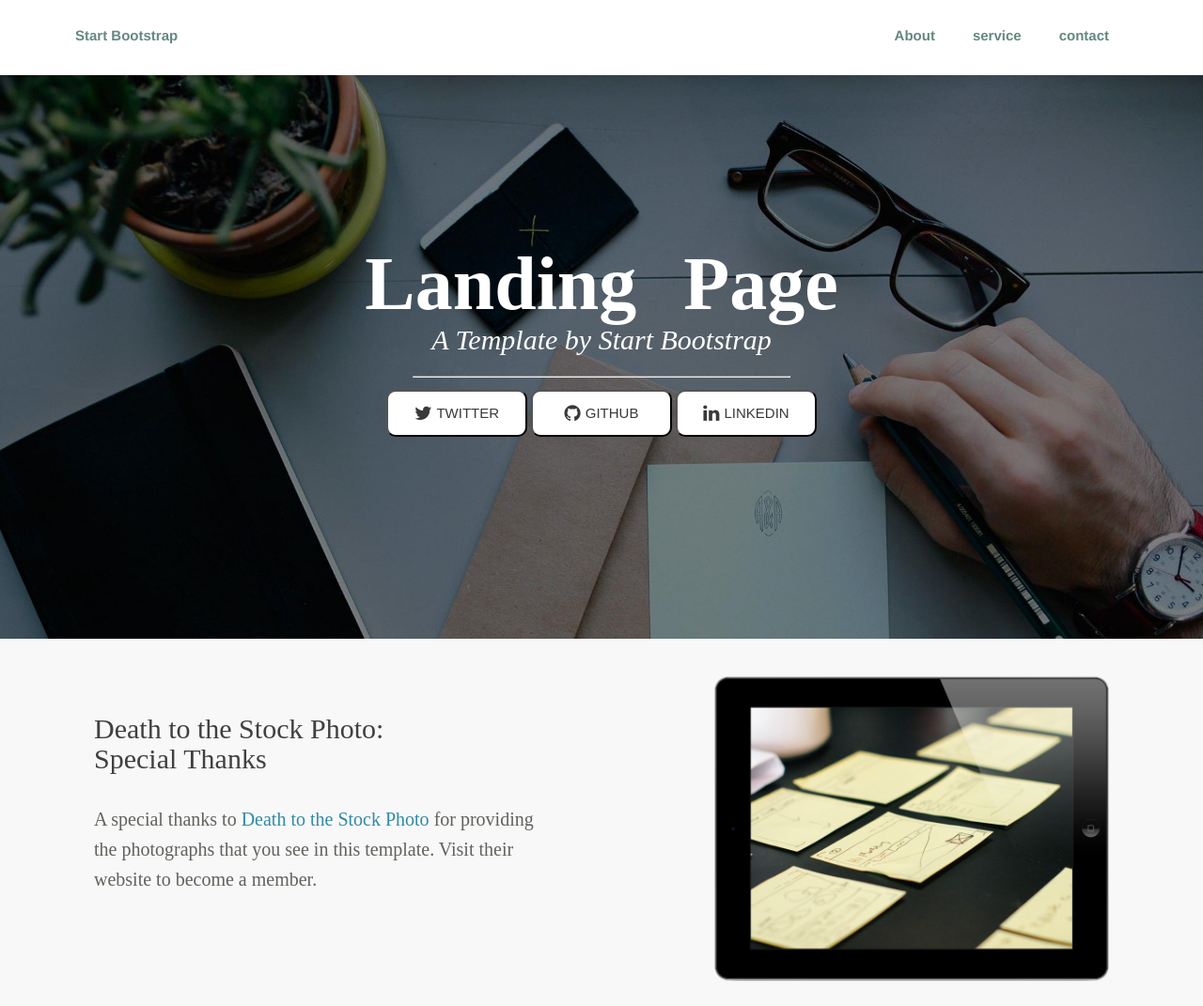
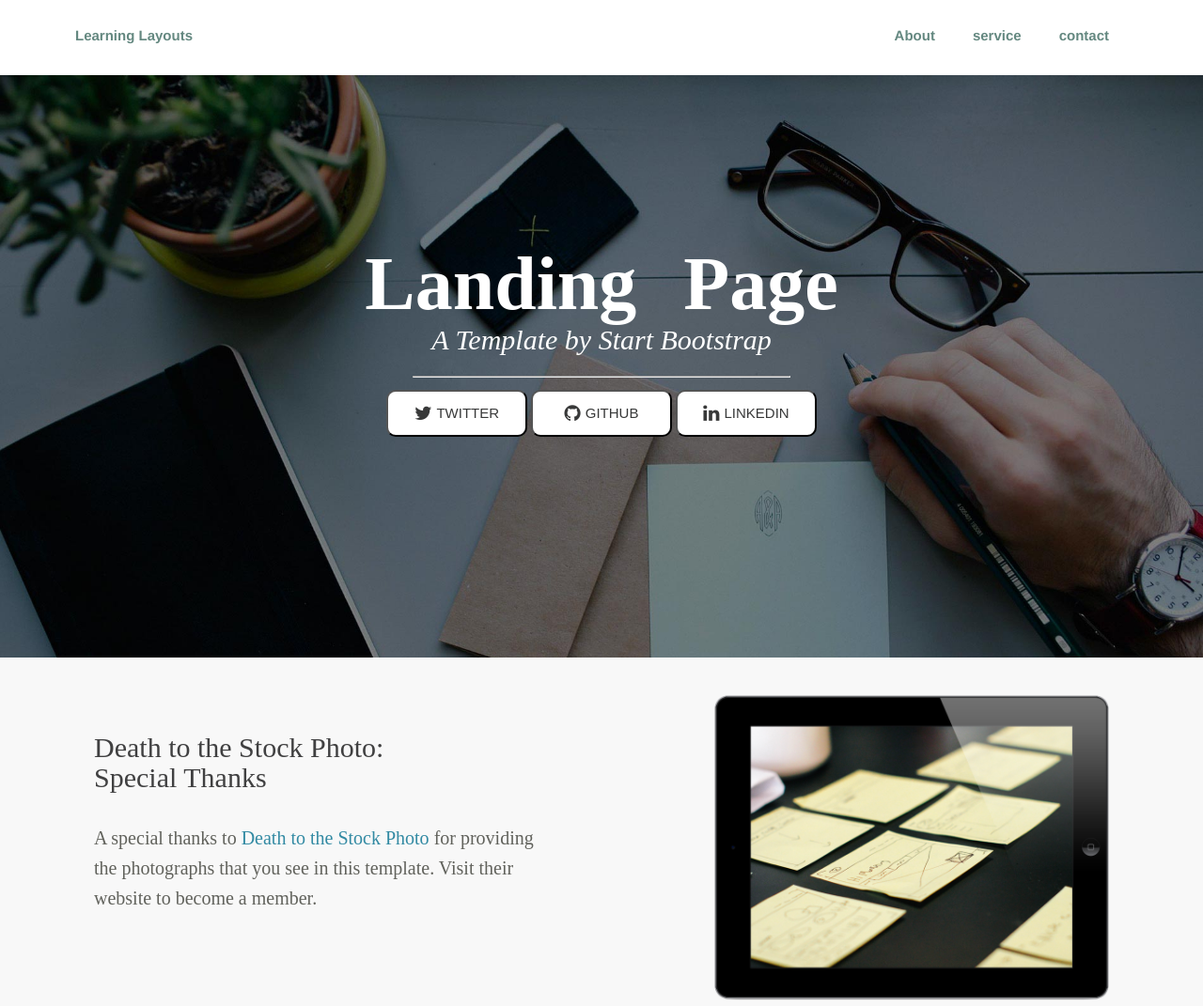
Before and after one commit to imnehasah/Basic-Layout, a plain HTML site: page index.html in a window 1280 px wide. Shown: the top 1071 px of the page at 94% size. Drawn offline with Linux system fonts and the light colour scheme.

Commit message:
Layout Changed

```diff
--- a/index.html
+++ b/index.html
@@ -10,7 +10,7 @@
 	<body>
 		<section class="primary-heading">
 			<div class="start">
-				<h1><a href="#">start bootstrap</a></h1>
+				<h1><a href="#">Learning Layouts</a></h1>
 			</div>
 			<div class="menu">
 				<ul>
--- a/style.css
+++ b/style.css
@@ -45,7 +45,7 @@ a:hover{
 .container{
 	background-image: url("intro.jpg");
 	width:100%;
-	height:600px;
+	height:620px;
 	clear:both;
 	background-repeat:no-repeat;
 	background-size:cover;
```
